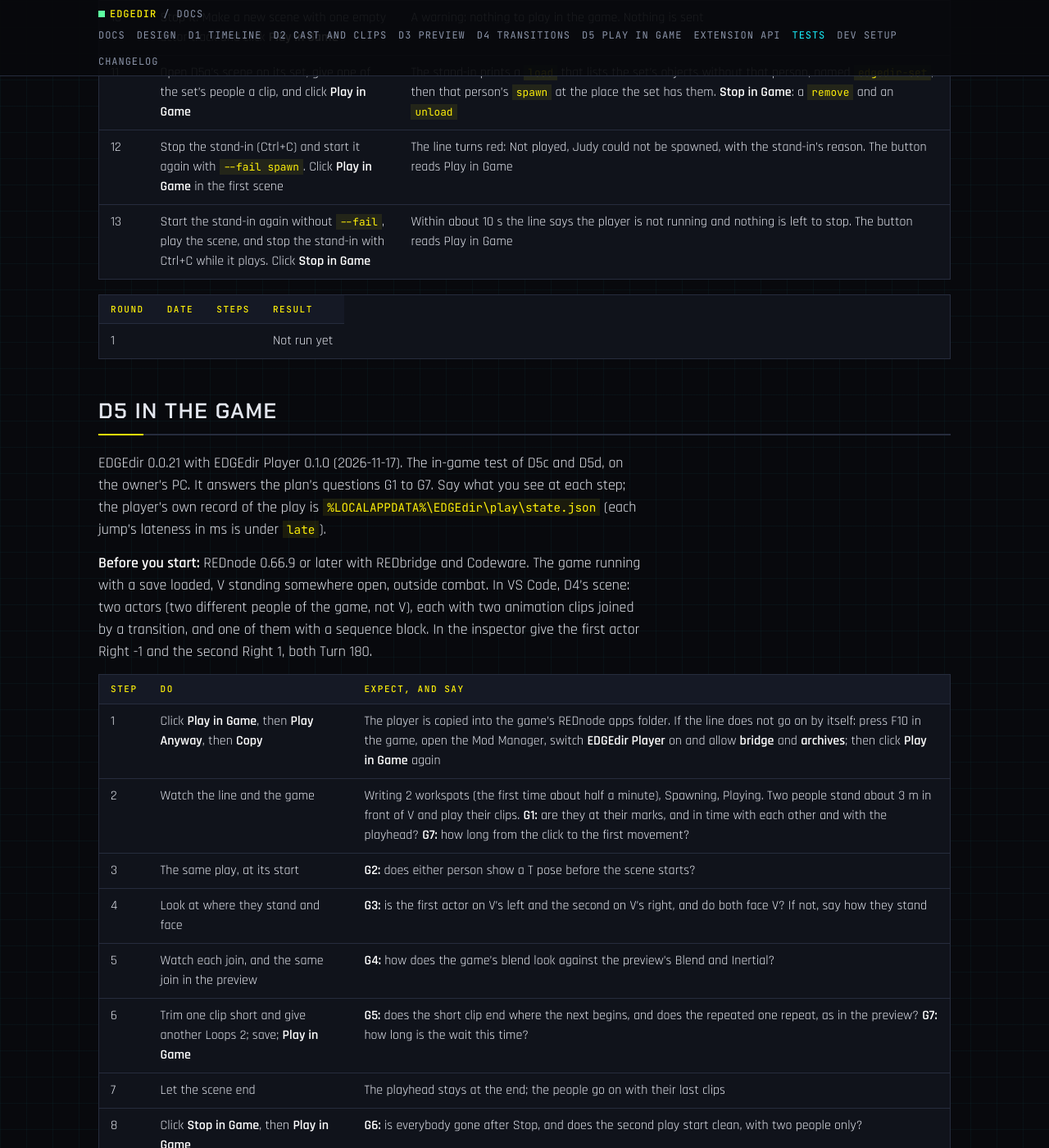
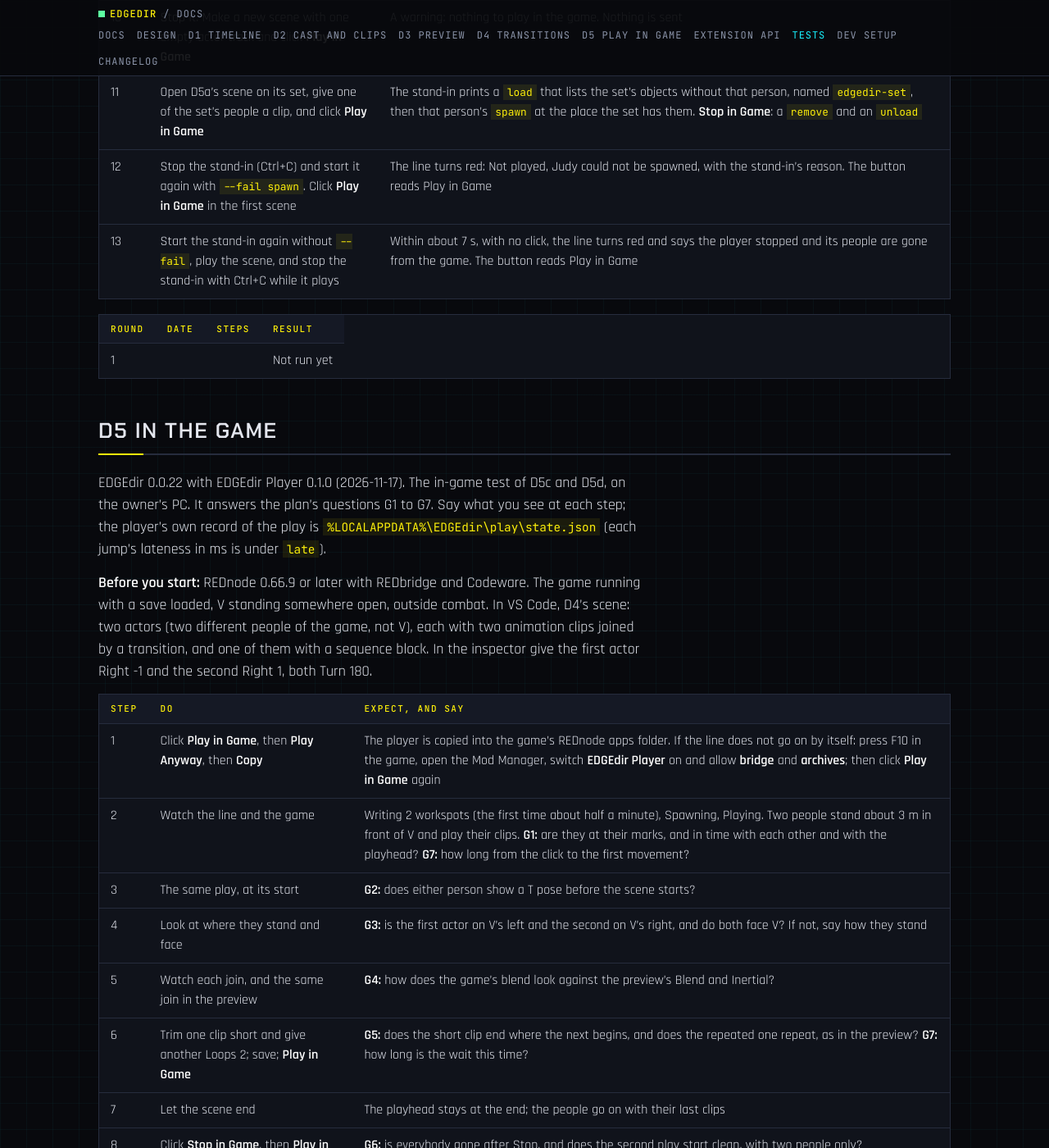
Before and after one commit to Edgemodders/EDGEdir, a Jekyll site: the page built from docs/testing.md, in a window 1280 px wide and 1400 px high, scrolled down 24895 px. Shown: the whole window at 82% size. Built offline with Jekyll 4.4.1, drawn with Linux system fonts in a browser that asks for light colours; some of the changed text lies outside the part shown.

Commit message:
A play whose player fell silent ends by itself; REDnode's answers on the player recorded (EDGEdir 0.0.22)
REDnode ends a package without telling it, so the heartbeat is the only sign.
The player counts as running for 5 s after its last word.

Co-Authored-By: Claude Fable 5.2 <noreply@anthropic.com>

```diff
--- a/docs/testing.md
+++ b/docs/testing.md
@@ -13,8 +13,8 @@ Last updated 2026-11-17.
 | Test | Kind | Phase | Last run | Result |
 |---|---|---|---|---|
 | [Type check, build and unit tests](#type-check-build-and-unit-tests) | Automated, also on GitHub (Check) | Scaffold, D1, D2 | 2026-11-17 | Pass, 75 tests |
-| [D5 in the game](#d5-in-the-game) | In the game, on the owner's PC | D5c, D5d | | Not run yet (0.0.21, EDGEdir Player 0.1.0) |
-| [D5d Play in game, in VS Code](#d5d-play-in-game-in-vs-code) | Hand, in VS Code, with a stand-in for the player; no game | D5d, D5c | | Not run yet (0.0.21) |
+| [D5 in the game](#d5-in-the-game) | In the game, on the owner's PC | D5c, D5d | | Not run yet (0.0.22, EDGEdir Player 0.1.0) |
+| [D5d Play in game, in VS Code](#d5d-play-in-game-in-vs-code) | Hand, in VS Code, with a stand-in for the player; no game | D5d, D5c | | Not run yet (0.0.22) |
 | [D5a Sets](#d5a-sets) | Hand, in VS Code, with the game's files, REDbridge 0.14.0 and an EDGE Library | D5a | 2026-11-17 | By script: round 1, 11 of 14 (0.0.18: steps 2, 7 and 9 each missed one expectation); round 2, those and step 11 pass on 0.0.19. Every step has passed |
 | [D5b The cue sheet](#d5b-the-cue-sheet) | Hand, in VS Code, with the game's files and REDbridge 0.14.0 | D5b | 2026-11-17 | By script: 10 of 10 pass (0.0.16); the two changes of 0.0.18 from its notes pass too |
 | [D1 Timeline](#d1-timeline) | Hand, in VS Code | D1 | 2026-11-16 | By script: round 1, 22 of 22 (0.0.2); round 2, the three steps new in 0.0.3 pass (0.0.6). Step 23 is a known limit of VS Code's, not a fault |
@@ -43,7 +43,7 @@ Every hand test (D1, D2, D3) has passed a round run by script in another session
 - Nothing of the hand tests: every step of D1 to D4 has passed a round by script. (0.0.15's two small changes passed with D5b's round on 2026-11-17.)
 - **D5b The cue sheet** passed its round by script (10 of 10), and the two changes of 0.0.18 from its notes passed with D5a's round.
 - **D5a Sets** passed: its three misses of round 1 were fixed in 0.0.19 and passed their rerun. 0.0.20 has one small change from the rerun's notes, not run (the Sets view is read again when a scene is saved). One thing seen once is open: a message about unsaved changes put back with no window reload (D5a's round 2).
-- **D5d Play in game, in VS Code**, 13 steps, on EDGEdir 0.0.21: not run yet. The button, the questions and the player's install have not run in VS Code at all.
+- **D5d Play in game, in VS Code**, 13 steps, on EDGEdir 0.0.22: not run yet. The button, the questions and the player's install have not run in VS Code at all.
 - **D5 in the game**, 10 steps, on the owner's PC: not run yet. The player has not run in the game at all.
 - **The owner's spot tests** S1 to S13 below: none run yet.
 - The fix of 0.0.8 (a change the inspector refuses puts its box back) passed in D3's round.
@@ -442,7 +442,7 @@ What round 2 found, and what was done:
 
 ## D5d Play in game, in VS Code
 
-EDGEdir 0.0.21 (2026-11-17). It covers D5d's part in VS Code, and D5c's steps against a stand-in: the button, the list before the play, the ask before the player is copied, the line, the playhead, Stop. Nothing plays in the game: `tools/player-standin.mjs` stands in for the player and prints each call it would make.
+EDGEdir 0.0.22 (first built as 0.0.21, 2026-11-17). It covers D5d's part in VS Code, and D5c's steps against a stand-in: the button, the list before the play, the ask before the player is copied, the line, the playhead, Stop. Nothing plays in the game: `tools/player-standin.mjs` stands in for the player and prints each call it would make.
 
 **Before you start:** as for D5b The cue sheet, with its scene (Judy with two animation clips end to end, V with one clip), and D5a's scene on a set. The game is not running. A terminal in the repo's folder for the stand-in, with the same `LOCALAPPDATA` as the VS Code window.
 
@@ -460,7 +460,7 @@ EDGEdir 0.0.21 (2026-11-17). It covers D5d's part in VS Code, and D5c's steps ag
 | 10 | Stop it. Make a new scene with one empty actor track and click **Play in Game** | A warning: nothing to play in the game. Nothing is sent |
 | 11 | Open D5a's scene on its set, give one of the set's people a clip, and click **Play in Game** | The stand-in prints a `load` that lists the set's objects without that person, named `edgedir-set`, then that person's `spawn` at the place the set has them. **Stop in Game**: a `remove` and an `unload` |
 | 12 | Stop the stand-in (Ctrl+C) and start it again with `--fail spawn`. Click **Play in Game** in the first scene | The line turns red: Not played, Judy could not be spawned, with the stand-in's reason. The button reads Play in Game |
-| 13 | Start the stand-in again without `--fail`, play the scene, and stop the stand-in with Ctrl+C while it plays. Click **Stop in Game** | Within about 10 s the line says the player is not running and nothing is left to stop. The button reads Play in Game |
+| 13 | Start the stand-in again without `--fail`, play the scene, and stop the stand-in with Ctrl+C while it plays | Within about 7 s, with no click, the line turns red and says the player stopped and its people are gone from the game. The button reads Play in Game |
 
 | Round | Date | Steps | Result |
 |---|---|---|---|
@@ -468,7 +468,7 @@ EDGEdir 0.0.21 (2026-11-17). It covers D5d's part in VS Code, and D5c's steps ag
 
 ## D5 in the game
 
-EDGEdir 0.0.21 with EDGEdir Player 0.1.0 (2026-11-17). The in-game test of D5c and D5d, on the owner's PC. It answers the plan's questions G1 to G7. Say what you see at each step; the player's own record of the play is `%LOCALAPPDATA%\EDGEdir\play\state.json` (each jump's lateness in ms is under `late`).
+EDGEdir 0.0.22 with EDGEdir Player 0.1.0 (2026-11-17). The in-game test of D5c and D5d, on the owner's PC. It answers the plan's questions G1 to G7. Say what you see at each step; the player's own record of the play is `%LOCALAPPDATA%\EDGEdir\play\state.json` (each jump's lateness in ms is under `late`).
 
 **Before you start:** REDnode 0.66.9 or later with REDbridge and Codeware. The game running with a save loaded, V standing somewhere open, outside combat. In VS Code, D4's scene: two actors (two different people of the game, not V), each with two animation clips joined by a transition, and one of them with a sequence block. In the inspector give the first actor Right -1 and the second Right 1, both Turn 180.
 
@@ -483,7 +483,7 @@ EDGEdir 0.0.21 with EDGEdir Player 0.1.0 (2026-11-17). The in-game test of D5c a
 | 7 | Let the scene end | The playhead stays at the end; the people go on with their last clips |
 | 8 | Click **Stop in Game**, then **Play in Game** | **G6:** is everybody gone after Stop, and does the second play start clean, with two people only? |
 | 9 | Open a scene made on a set near V (D5a), with clips on its people; **Play in Game** | The set's props and its other people appear where the set has them, and the directed people play at their places. **Stop in Game** removes all of it |
-| 10 | While a scene plays, switch **EDGEdir Player** off in the Mod Manager | Its people are gone. In VS Code, **Stop in Game** says within about 10 s that the player is not running |
+| 10 | While a scene plays, switch **EDGEdir Player** off in the Mod Manager | Its people are gone. In VS Code, within about 7 s, the line says the player stopped and the button reads Play in Game |
 
 | Round | Date | Steps | Result |
 |---|---|---|---|
--- a/package.json
+++ b/package.json
@@ -2,7 +2,7 @@
   "name": "edgedir",
   "displayName": "EDGEdir: Cyberpunk 2077 Animation Director",
   "description": "A director's tool for the video game Cyberpunk 2077: design and stitch animations and acting sequences for the game's characters, and play them in the running game. A game modding tool.",
-  "version": "0.0.21",
+  "version": "0.0.22",
   "publisher": "edgemodders",
   "preview": true,
   "pricing": "Free",
```
Also changed, not shown: CLAUDE.md (+1 -0 lines), docs/d5-play-in-game.md (+9 -0 lines), src/extension.ts (+6 -1 lines), src/play.ts (+5 -2 lines), test/play.test.ts (+2 -1 lines).
